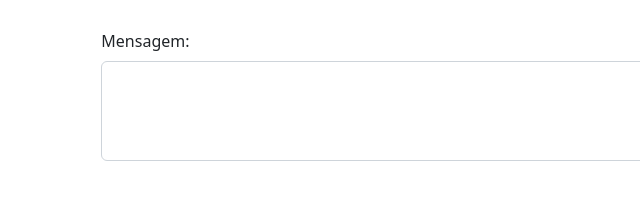
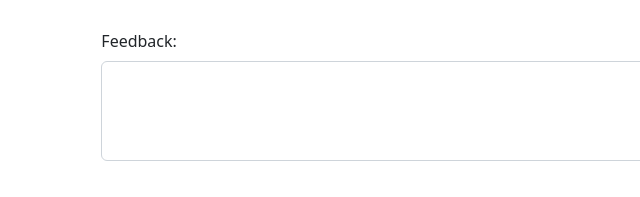
Before and after one commit to NicolasEstrella/Sprint03, a plain HTML site: page index.html in a window 1280 px wide. Shown: the part 4351-4548 px from the top of the page, 132-772 px from the left. Drawn offline with nearby package versions, Linux system fonts and the light colour scheme.

Commit message:
Mensagem-->Feedback

```diff
--- a/index.html
+++ b/index.html
@@ -396,7 +396,7 @@
                     </div>
 
                     <div class="col-12 my-3">
-                        <label for="mensagem" class="form-label">Mensagem:</label>
+                        <label for="mensagem" class="form-label">Feedback:</label>
                         <textarea name="mensagem" id="mensagem" class="form-control"></textarea>
                     </div>
 
```
